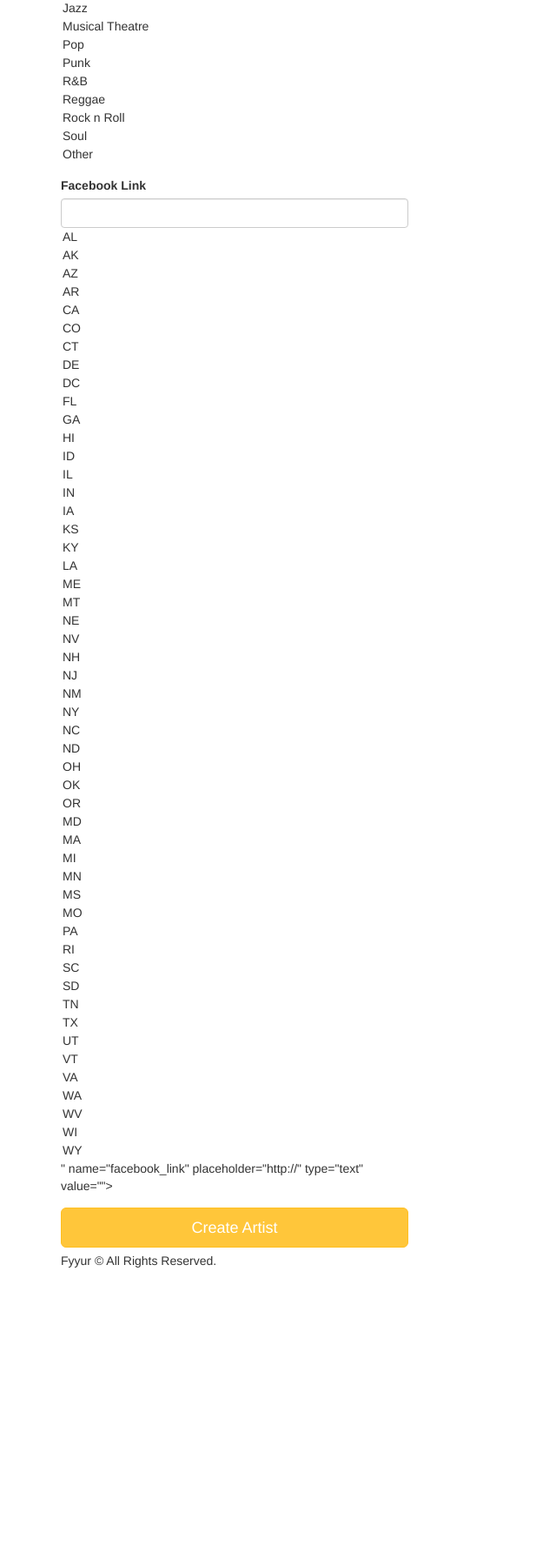
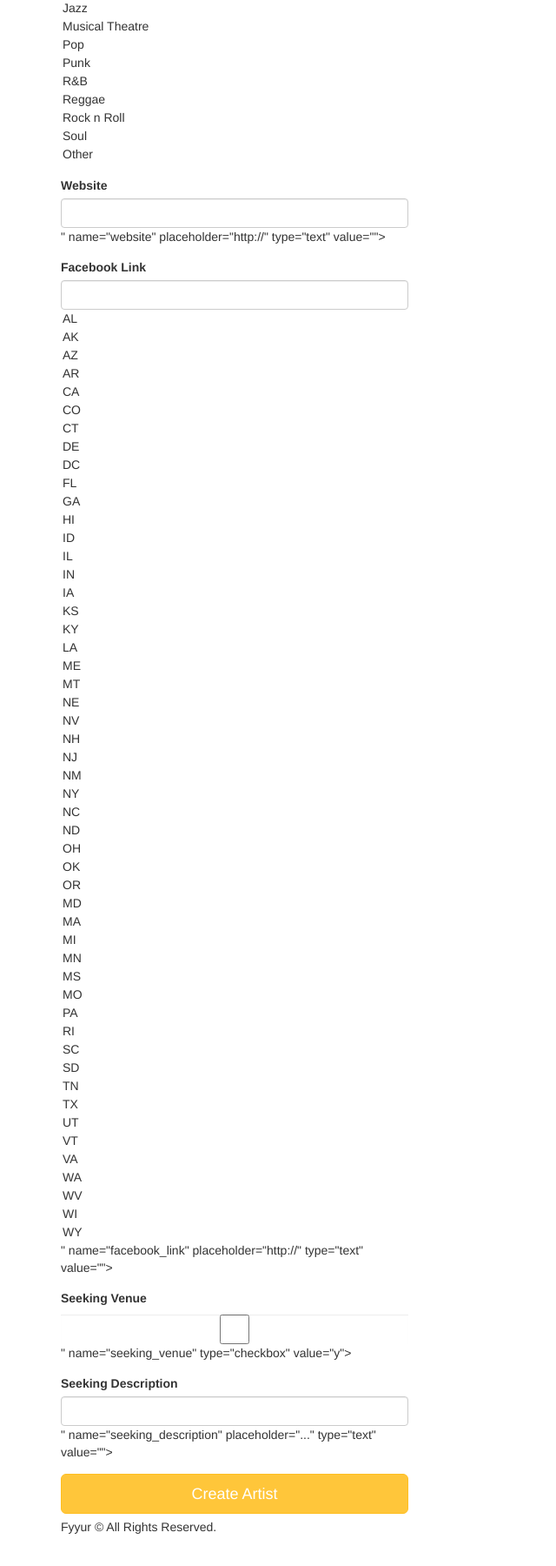
Before and after one commit to sagenate24/Fyyur, a Flask app: page /artists/create in a window 1280 px wide. Shown: the part 668-2468 px from the top of the page at 87% size, without its empty margins (0-640 px from the left). Before the commit the page ends 2125 px from the top, so only its background shows below. Run offline with Flask 2, Linux system fonts and the light colour scheme; some libraries are stand-ins or nearby versions.

Commit message:
almost done, Need to finish migration of shows table

```diff
--- a/app.py
+++ b/app.py
@@ -5,7 +5,7 @@
 import json
 import dateutil.parser
 import babel
-from flask import Flask, render_template, request, Response, flash, redirect, url_for, abort, jsonify
+from flask import Flask, render_template, request, Response, flash, redirect, url_for, jsonify
 from flask_moment import Moment
 from flask_sqlalchemy import SQLAlchemy
 from flask_migrate import Migrate
@@ -39,7 +39,10 @@
   state = db.Column(db.String(120), nullable=False)
   address = db.Column(db.String(120), nullable=False)
   phone = db.Column(db.String(120), nullable=False)
+  website = db.Column(db.String(120), nullable=True)
   facebook_link = db.Column(db.String(120), nullable=False)
+  seeking_talent = db.Column(db.Boolean, nullable=False, default=False)
+  seeking_description = db.Column(db.String(500), nullable=True)
   image_link = db.Column(db.String(500), nullable=True, default="https://icon-library.net/images/placeholder-image-icon/placeholder-image-icon-7.jpg")
   genres = db.Column(db.ARRAY(db.String), nullable=True)
 
@@ -53,18 +56,18 @@
   city = db.Column(db.String(120), nullable=False)
   state = db.Column(db.String(120), nullable=False)
   phone = db.Column(db.String(120), nullable=False)
+  website = db.Column(db.String(120), nullable=True)
+  facebook_link = db.Column(db.String(120), nullable=True)
+  seeking_venue = db.Column(db.Boolean, nullable=False, default=False)
+  seeking_description = db.Column(db.String(500), nullable=True)
+  image_link = db.Column(db.String(500), nullable=True, default="https://icon-library.net/images/placeholder-image-icon/placeholder-image-icon-7.jpg")
   genres = db.Column(db.ARRAY(db.String), nullable=True)
-  image_link = db.Column(db.String(500), nullable=True, default="https://icon-library.net/images/placeholder-image-icon/placeholder-image-icon-7.jpg")
-  facebook_link = db.Column(db.String(120), nullable=True)
 
 class Show(db.Model):
   __tablename__ = 'Show'
   id = db.Column(db.Integer, primary_key=True)
   venue_id = db.Column(db.Integer, db.ForeignKey('Venue.id'), nullable=False)
-  venue_name = db.Column(db.String, nullable=False)
   artist_id = db.Column(db.Integer, db.ForeignKey('Artist.id'), nullable=False)
-  artist_name = db.Column(db.String, nullable=False)
-  artist_image_link = db.Column(db.String(500), nullable=True)
   start_time = db.Column(db.DateTime(), default=datetime.utcnow)
 
 
@@ -101,17 +104,20 @@
 @app.route('/venues')
 def venues():
   venue_list = Venue.query.group_by(Venue.id, Venue.state, Venue.city).all()
+  todays_date = datetime.now()
   locations = []
   data = []
 
   for venue in venue_list:
     venue_location = venue.state + venue.city
+    num_upcoming_shows = Show.query.filter(Show.venue_id==venue.id, Show.start_time > todays_date).count()
+
     if venue_location in locations:
       index_of_macthing_location = [i for i,_ in enumerate(data) if _['city'] == venue.city and _['state'] == venue.state][0]
       data[index_of_macthing_location]['venues'].append({
         'id': venue.id,
         'name': venue.name,
-        'num_upcoming_shows': 0
+        'num_upcoming_shows': num_upcoming_shows
       })
     else:
       locations.append(venue_location)
@@ -121,7 +127,7 @@
         'venues': [{
           'id': venue.id,
           'name': venue.name,
-          'num_upcoming_shows': 0
+          'num_upcoming_shows': num_upcoming_shows
         }]
       })
 
@@ -131,44 +137,46 @@
 def search_venues():
   search_term = request.form['search_term']
   searched_venues = "%{}%".format(search_term)
-  venues = Venue.query.filter(Venue.name.ilike(searched_venues)).all()
+  venue_list = Venue.query.filter(Venue.name.ilike(searched_venues)).all()
+  todays_date = datetime.now()
 
   response = {
-    'count': len(venues),
-    'data': venues
+    'count': len(venue_list),
+    'data': []
   }
+
+  for venue in venue_list:
+    response['data'].append({
+      'id': venue.id,
+      'name': venue.name,
+      'num_upcoming_shows': Show.query.filter(Show.venue_id==venue.id, Show.start_time > todays_date).count()
+    })
 
   return render_template('pages/search_venues.html', results=response, search_term=request.form.get('search_term', ''))
 
-@app.route('/venues/<int:venue_id>') # --------- TODO Refactor better ----------- #
+@app.route('/venues/<int:venue_id>')
 def show_venue(venue_id):
-  shows = Show.query.filter_by(venue_id=venue_id).order_by('id').all()
+  shows = Show.query.with_entities(Show.artist_id, Show.start_time).filter_by(venue_id=venue_id).order_by('id').all()
   venue = Venue.query.get(venue_id)
   todays_date = datetime.now()
   upcoming_shows = []
   past_shows = []
 
   for show in shows:
+    linked_artist = Artist.query.get(show.artist_id)
+    current_show = {
+      'artist_id': show.artist_id,
+      'artist_name': linked_artist.name,
+      'artist_image_link': linked_artist.image_link,
+      'start_time': show.start_time
+    }
+
     if todays_date > show.start_time:
-      past_shows.append({
-        'venue_id': show.venue_id,
-        'venue_name': show.venue_name,
-        'artist_id': show.artist_id,
-        'artist_name': show.artist_name,
-        'artist_image_link': show.artist_image_link,
-        'start_time': show.start_time
-      })
+      past_shows.append(current_show)
     else:
-      upcoming_shows.append({
-        'venue_id': show.venue_id,
-        'venue_name': show.venue_name,
-        'artist_id': show.artist_id,
-        'artist_name': show.artist_name,
-        'artist_image_link': show.artist_image_link,
-        'start_time': show.start_time
-      })
+      upcoming_shows.append(current_show)
 
-  data = {
+  response = {
     'id': venue.id,
     'name': venue.name,
     'genres': venue.genres,
@@ -176,7 +184,10 @@
     'state': venue.state,
     'phone': venue.phone,
     'address': venue.address,
+    'website': venue.website,
     'facebook_link': venue.facebook_link,
+    'seeking_talent': venue.seeking_talent,
+    'seeking_description': venue.seeking_description,
     'image_link': venue.image_link,
     'past_shows': past_shows,
     'upcoming_shows': upcoming_shows,
@@ -184,7 +195,7 @@
     'upcoming_shows_count': len(upcoming_shows)
   }
 
-  return render_template('pages/show_venue.html', venue=data)
+  return render_template('pages/show_venue.html', venue=response)
 
 #  Create Venue
 #  ----------------------------------------------------------------
@@ -194,21 +205,24 @@
   form = VenueForm()
   return render_template('forms/new_venue.html', form=form)
 
-@app.route('/venues/create', methods=['POST'])
+@app.route('/venues/create', methods=['POST']) # DONEEEEEEEE ---
 def create_venue_submission():
   error = False
-  venue_name = 'unkown'
   body = {}
   try:
-    name = request.form['name']
-    city = request.form['city']
-    state = request.form['state']
-    address = request.form['address']
-    phone = request.form['phone']
-    genres = request.form.getlist('genres')
-    facebook_link = request.form['facebook_link']
+    venue = Venue(
+      name = request.form['name'],
+      city = request.form['city'],
+      state = request.form['state'],
+      address = request.form['address'],
+      phone = request.form['phone'],
+      genres = request.form.getlist('genres'),
+      website = request.form['website'],
+      facebook_link = request.form['facebook_link'],
+      seeking_talent = request.form['seeking_talent'] != None,
+      seeking_description = request.form['seeking_description'],
+    )
 
-    venue = Venue(name=name, city=city, state=state, address=address, genres=genres, phone=phone, facebook_link=facebook_link)
     db.session.add(venue)
     db.session.commit()
     body['name'] = venue.name
@@ -220,11 +234,11 @@
   finally:
     db.session.close()
   if error:
-    flash('An error occurred. Venue ' + body.name + ' could not be listed.')
-    abort (404)
+    flash('An error occurred. Venue ' + body['name'] + ' could not be listed.')
+    return redirect(url_for('create_venue_form'))
   else:
     flash('Venue ' + body['name'] + ' was successfully listed!')
-  return redirect(url_for('show_venue', venue_id=body['id']))
+    return redirect(url_for('show_venue', venue_id=body['id']))
 
 @app.route('/venues/<venue_id>', methods=['POST', 'DELETE'])
 def delete_venue(venue_id):
@@ -246,32 +260,40 @@
     flash('An error occurred. Venue ' + venue_name + ' could not be deleted.')
   else:
     flash('Venue ' + venue_name + ' was successfully deleted!')
-  return render_template('pages/home.html')
+    return render_template('pages/home.html')
 
 #  Artists
 #  ----------------------------------------------------------------
 @app.route('/artists')
 def artists():
-  data = Artist.query.order_by('id').all()
+  data = Artist.query.with_entities(Artist.id, Artist.name).order_by('id')
   return render_template('pages/artists.html', artists=data)
 
 @app.route('/artists/search', methods=['POST'])
 def search_artists():
   search_term = request.form['search_term']
   searched_artist = "%{}%".format(search_term)
-  artists = Artist.query.filter(Artist.name.ilike(searched_artist)).all()
+  artist_list = Artist.query.with_entities(Artist.id, Artist.name).filter(Artist.name.ilike(searched_artist)).all()
+  todays_date = datetime.now()
 
-  data = {
-    'count': len(artists),
-    'data': artists
+  response = {
+    'count': len(artist_list),
+    'data': []
   }
 
-  return render_template('pages/search_artists.html', results=data, search_term=request.form.get('search_term', ''))
+  for artist in artist_list:
+    response['data'].append({
+      'id': artist.id,
+      'name': artist.name,
+      'num_upcoming_shows': Show.query.filter(Show.artist_id==artist.id, Show.start_time > todays_date).count()
+    })
+
+  return render_template('pages/search_artists.html', results=response, search_term=request.form.get('search_term', ''))
 
 # --------- TODO show seeking performance venues ----------- #
 @app.route('/artists/<int:artist_id>')
 def show_artist(artist_id):
-  shows = Show.query.filter_by(artist_id=artist_id).order_by('id').all()
+  shows = Show.query.with_entities(Show.venue_id, Show.start_time).filter_by(artist_id=artist_id).order_by('id').all()
   artist = Artist.query.get(artist_id)
 
   todays_date = datetime.now()
@@ -279,24 +301,18 @@
   past_shows = []
 
   for show in shows:
+    linked_venue = Venue.query.get(show.venue_id)
+    current_show = {
+      'venue_id': show.venue_id,
+      'venue_name': linked_venue.name,
+      'venue_image_link': linked_venue.image_link,
+      'start_time': show.start_time
+    }
+
     if todays_date > show.start_time:
-      past_shows.append({
-        'venue_id': show.venue_id,
-        'venue_name': show.venue_name,
-        'artist_id': show.artist_id,
-        'artist_name': show.artist_name,
-        'artist_image_link': show.artist_image_link,
-        'start_time': show.start_time
-      })
+      past_shows.append(current_show)
     else:
-      upcoming_shows.append({
-        'venue_id': show.venue_id,
-        'venue_name': show.venue_name,
-        'artist_id': show.artist_id,
-        'artist_name': show.artist_name,
-        'artist_image_link': show.artist_image_link,
-        'start_time': show.start_time
-      })
+      upcoming_shows.append(current_show)
 
   data = {
     'id': artist.id,
@@ -305,7 +321,10 @@
     'city': artist.city,
     'state': artist.state,
     'phone': artist.phone,
+    'website': artist.website,
     'facebook_link': artist.facebook_link,
+    'seeking_venue': artist.seeking_venue,
+    'seeking_description': artist.seeking_description,
     'image_link': artist.image_link,
     'past_shows': past_shows,
     'upcoming_shows': upcoming_shows,
@@ -324,6 +343,7 @@
   artist = Artist.query.get(artist_id)
   form.state.default = artist.state
   form.genres.default = artist.genres
+  form.seeking_venue.default = artist.seeking_venue
   form.process()
   return render_template('forms/edit_artist.html', form=form, artist=artist)
 
@@ -332,7 +352,7 @@
   # TODO: take values from the form submitted, and update existing
   # artist record with ID <artist_id> using the new attributes
   error = False
-  artist_name: 'unknown'
+  data = {}
   try:
     artist = Artist.query.get(artist_id)
 
@@ -341,23 +361,25 @@
     artist.state = request.form['state']
     artist.phone = request.form['phone']
     artist.genres = request.form.getlist('genres')
+    artist.website = request.form['website']
     artist.facebook_link = request.form['facebook_link']
-    artist_name = artist.name
+    artist.seeking_venue = request.form['seeking_venue'] != None
+    artist.seeking_description = request.form['seeking_description']
+    db.session.commit()
 
-    db.session.commit()
+    data['name'] = artist.name
+    data['id'] = artist.id
   except:
     error = True
     db.session.rollback()
-    print(sys.exc_info())
   finally:
     db.session.close
   if error:
-    flash('An error occurred. Artist ' + artist_name + ' could not be Updates.')
-    abort (404)
+    flash('An error occurred. Artist ' + data['name'] + ' could not be Updates.')
+    return redirect(url_for('edit_artist', artist_id=data['id']))
   else:
     flash('Artist was successfully updated!')
-
-  return redirect(url_for('show_artist', artist_id=artist_id))
+    return redirect(url_for('show_artist', artist_id=data['id']))
 
 # --------- TODO: Need to set genres & state in the form ----------- #
 @app.route('/venues/<int:venue_id>/edit', methods=['GET'])
@@ -367,13 +389,14 @@
   venue = Venue.query.get(venue_id)
   form.state.default = venue.state
   form.genres.default = venue.genres
+  form.seeking_talent.default = venue.seeking_talent
   form.process()
   return render_template('forms/edit_venue.html', form=form, venue=venue)
 
 @app.route('/venues/<int:venue_id>/edit', methods=['POST'])
 def edit_venue_submission(venue_id):
   error = False
-  venue_name: 'unknown'
+  data = {}
   try:
     venue = Venue.query.get(venue_id)
 
@@ -383,23 +406,26 @@
     venue.address = request.form['address']
     venue.phone = request.form['phone']
     venue.genres = request.form.getlist('genres')
+    venue.website = request.form['website']
     venue.facebook_link = request.form['facebook_link']
-    venue_name = venue.name
+    venue.seeking_talent = request.form['seeking_talent'] != None
+    venue.seeking_description = request.form['seeking_description']
+    db.session.commit()
 
-    db.session.commit()
+    data['name'] = venue.name
+    data['id'] = venue.id
   except:
     error = True
     db.session.rollback()
-    print(sys.exc_info())
   finally:
     db.session.close()
   if error:
-    flash('An error occurred. Venue ' + venue_name + ' could not be Updates.')
-    abort (404)
+    flash('An error occurred. Venue ' + data['name'] + ' could not be Updates.')
+    return redirect(url_for('edit_venue', venue_id=data['id']))
   else:
     flash('Venue was successfully updated!')
+    return redirect(url_for('show_venue', venue_id=data['id']))
 
-  return redirect(url_for('show_venue', venue_id=venue_id))
 
 #  Create Artist
 #  ----------------------------------------------------------------
@@ -414,14 +440,20 @@
   error = False
   body = {}
   try:
-    name = request.form['name']
-    city = request.form['city']
-    state = request.form['state']
-    phone = request.form['phone']
-    genres = request.form.getlist('genres')
-    facebook_link = request.form['facebook_link']
+    artist = Artist(
+      name = request.form['name'],
+      genres = request.form.getlist('genres'),
+      city = request.form['city'],
+      state = request.form['state'],
+      phone = request.form['phone'],
+      website = request.form['website'],
+      facebook_link = request.form['facebook_link'],
+      seeking_venue = request.form['seeking_venue'] != None,
+      seeking_description = request.form['seeking_description'],
+    )
 
-    artist = Artist(name=name, city=city, state=state, phone=phone, genres=genres, facebook_link=facebook_link)
+    print(artist)
+
     db.session.add(artist)
     db.session.commit()
     body['name'] = artist.name
@@ -429,15 +461,14 @@
   except:
     error = True
     db.session.rollback()
-    print(sys.exc_info())
   finally:
     db.session.close()
   if error:
     flash('An error occurred. Artist ' + body['name'] + ' could not be listed.')
-    abort (404)
+    return redirect(url_for('create_artist_form'))
   else:
     flash('Artist ' + body['name'] + ' was successfully listed!')
-  return redirect(url_for('show_artist', artist_id=body['id']))
+    return redirect(url_for('show_artist', artist_id=body['id']))
 
 #  Shows
 #  ----------------------------------------------------------------
@@ -447,10 +478,6 @@
   # displays list of shows at /shows
   # TODO: replace with real venues data.
   #       num_shows should be aggregated based on number of upcoming shows per venue.
-  shows = Show.query.all()
-  data = {
-    'num_shows'
-  }
   return render_template('pages/shows.html', shows=Show.query.all())
 
 @app.route('/shows/create', methods=['GET'])
@@ -466,14 +493,12 @@
   # TODO: insert form data as a new Show record in the db, instead
   error = False
   try:
-    artist_id = request.form['artist_id']
-    venue_id = request.form['venue_id']
-    start_time = request.form['start_time']
+    show = Show(
+      artist_id = request.form['artist_id'],
+      venue_id = request.form['venue_id'],
+      start_time = request.form['start_time']
+    )
 
-    artist = Artist.query.get(artist_id)
-    venue = Venue.query.get(venue_id)
-
-    show = Show(venue_id=venue_id, venue_name=venue.name, artist_id=artist_id, artist_name=artist.name, artist_image_link=artist.image_link, start_time=start_time)
     db.session.add(show)
     db.session.commit()
   except:
@@ -484,10 +509,10 @@
      db.session.close()
   if error:
     flash('An error occurred. Show could not be listed.')
-    abort(404)
+    return redirect(url_for('create_shows'))
   else:
     flash('Show was successfully listed!')
-    return render_template('pages/home.html')
+  return redirect(url_for('shows'))
 
 @app.errorhandler(404)
 def not_found_error(error):
--- a/forms.py
+++ b/forms.py
@@ -1,6 +1,6 @@
 from datetime import datetime
 from flask_wtf import FlaskForm
-from wtforms import StringField, SelectField, SelectMultipleField, DateTimeField
+from wtforms import StringField, SelectField, SelectMultipleField, BooleanField, DateTimeField
 from wtforms.validators import DataRequired, AnyOf, URL
 
 genres_choices = [
@@ -117,8 +117,17 @@
         'genres', validators=[DataRequired()],
         choices=genres_choices
     )
+    website = StringField(
+        'website'
+    )
     facebook_link = StringField(
         'facebook_link', validators=[URL()]
+    )
+    seeking_talent = BooleanField(
+        'seeking_talent'
+    )
+    seeking_description = StringField(
+        'seeking_description'
     )
 
 class ArtistForm(FlaskForm):
@@ -144,9 +153,18 @@
         'genres', validators=[DataRequired()],
         choices=genres_choices
     )
+    website = StringField(
+        'website'
+    )
     facebook_link = StringField(
         # TODO implement enum restriction
         'facebook_link', validators=[URL()]
     )
+    seeking_venue = BooleanField(
+        'seeking_venue'
+    )
+    seeking_description = StringField(
+        'seeking_description'
+    )
 
 # TODO IMPLEMENT NEW ARTIST FORM AND NEW SHOW FORM
--- a/templates/forms/new_artist.html
+++ b/templates/forms/new_artist.html
@@ -29,9 +29,21 @@
         {{ form.genres(class_ = 'form-control', placeholder='Genres, separated by commas', id=form.state, autofocus = true) }}
       </div>
       <div class="form-group">
-          <label for="genres">Facebook Link</label>
-          {{ form.facebook_link(class_ = 'form-control', placeholder='http://', id=form.state, autofocus = true) }}
-        </div>
+        <label for="website">Website</label>
+        {{ form.website(class_ = 'form-control', placeholder='http://', id=form.website, autofocus = true) }}
+      </div>
+      <div class="form-group">
+        <label for="genres">Facebook Link</label>
+        {{ form.facebook_link(class_ = 'form-control', placeholder='http://', id=form.state, autofocus = true) }}
+      </div>
+      <div class="form-group">
+        <label for="seeking_venue">Seeking Venue</label>
+        {{ form.seeking_venue(class_ = 'form-control', id=form.seeking_venue, autofocus = true) }}
+      </div>
+      <div class="form-group">
+        <label for="seeking_description">Seeking Description</label>
+        {{ form.seeking_description(class_ = 'form-control', placeholder='...', id=form.seeking_description, autofocus = true) }}
+      </div>
       <input type="submit" value="Create Artist" class="btn btn-primary btn-lg btn-block">
     </form>
   </div>
--- a/templates/pages/search_artists.html
+++ b/templates/pages/search_artists.html
@@ -9,6 +9,7 @@
 			<i class="fas fa-users"></i>
 			<div class="item">
 				<h5>{{ artist.name }}</h5>
+				<p class="text-muted">{{ artist.num_upcoming_shows }} upcoming {% if artist.num_upcoming_shows == 1 %}show{% else %}shows{% endif %}</p>
 			</div>
 		</a>
 	</li>
--- a/templates/pages/search_venues.html
+++ b/templates/pages/search_venues.html
@@ -9,6 +9,7 @@
 			<i class="fas fa-music"></i>
 			<div class="item">
 				<h5>{{ venue.name }}</h5>
+				<p class="text-muted">{{ venue.num_upcoming_shows }} upcoming {% if venue.num_upcoming_shows == 1 %}show{% else %}shows{% endif %}</p>
 			</div>
 		</a>
 	</li>
--- a/templates/pages/venues.html
+++ b/templates/pages/venues.html
@@ -10,6 +10,7 @@
 				<i class="fas fa-music"></i>
 				<div class="item">
 					<h5>{{ venue.name }}</h5>
+					<p class="text-muted">{{ venue.num_upcoming_shows }} upcoming {% if venue.num_upcoming_shows == 1 %}show{% else %}shows{% endif %}</p>
 				</div>
 			</a>
 		</li>
```
Also changed, not shown: migrations/versions/56d78f877d55_.py (added, +36 -0 lines), migrations/versions/a90fd3e8fc57_.py (added, +36 -0 lines), templates/forms/edit_artist.html (+12 -0 lines), templates/forms/edit_venue.html (+13 -5 lines), templates/forms/new_venue.html (+16 -4 lines), models.py (added).
